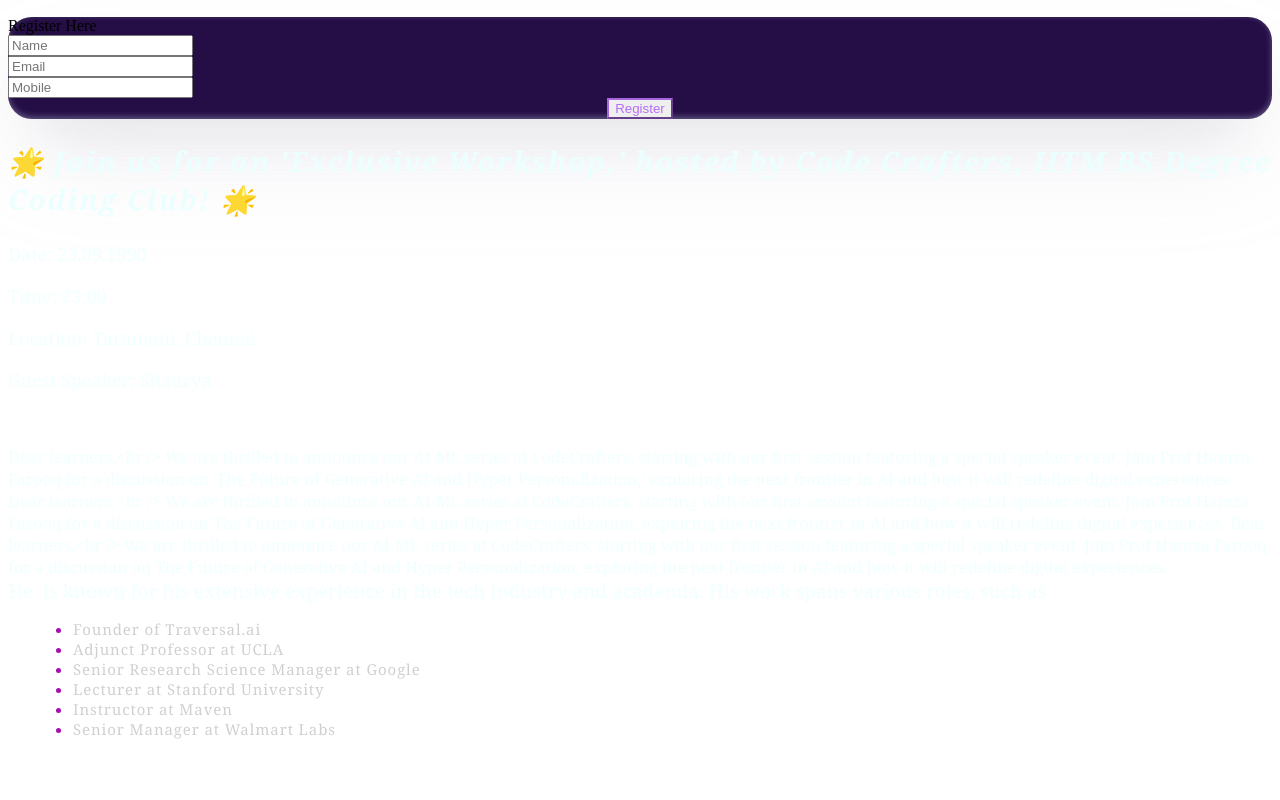
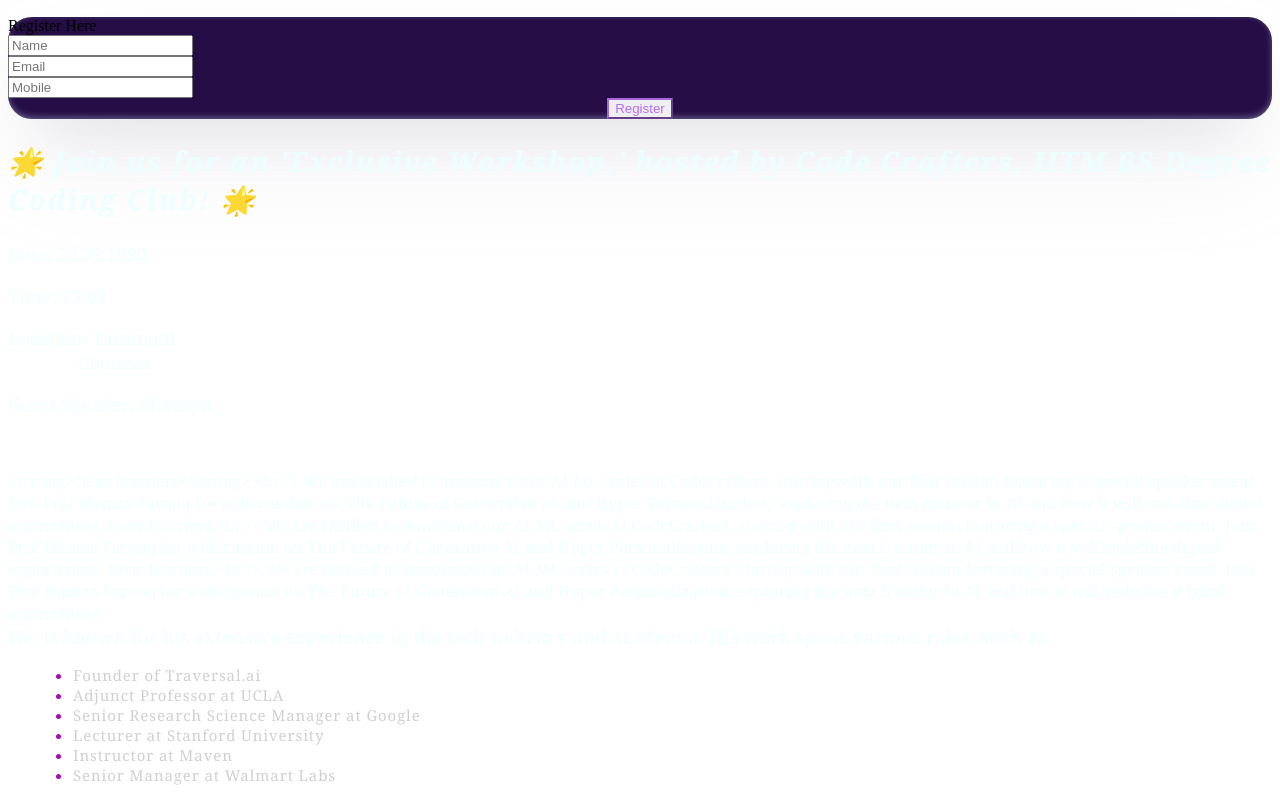
Before and after one commit to Aman-iitm-10/Solitary, a Next.js app: page /Events in a window 1280 px wide. Shown: the part 1240-2040 px from the top of the page. Before the commit the page ends 1994 px from the top, so only its background shows below. Built offline with nearby package versions, Linux system fonts and the light colour scheme.

Commit message:
nothing much

```diff
--- a/src/components/FeaturedEvents.css
+++ b/src/components/FeaturedEvents.css
@@ -77,7 +77,7 @@
 }
 
 .expandevents:hover{
-  height: 450px;
+  height: 500px;
 }
 
 .expandevents{
--- a/src/components/FeaturedEvents.jsx
+++ b/src/components/FeaturedEvents.jsx
@@ -2,7 +2,7 @@
 
 const FeaturedEvents = () => {
   return (
-    <div className="relative w-[994px] h-[340px] expandevents">
+    <div className="relative w-[994px] h-[340px] expandevents mt-5">
       <div className="absolute inset-0 rounded-[10px] shadow-lg border border-[#cecece] backdrop-blur-[20px] p-4">
         {/* Top section: Event Image & Title */}
         <div className="flex">
@@ -58,6 +58,16 @@
         {/* Speaker Information */}
         <div className="mt-6 text-white text-[10px] font-bold leading-[15px]">
           Prof Hamza Farooq is known for his extensive experience in tech and academia, spanning various roles:
+          Prof Hamza Farooq is known for his extensive experience in tech and academia, spanning various roles:
+          Prof Hamza Farooq is known for his extensive experience in tech and academia, spanning various roles:
+          Prof Hamza Farooq is known for his extensive experience in tech and academia, spanning various roles:
+          Prof Hamza Farooq is known for his extensive experience in tech and academia, spanning various roles:
+          Prof Hamza Farooq is known for his extensive experience in tech and academia, spanning various roles:
+          Prof Hamza Farooq is known for his extensive experience in tech and academia, spanning various roles:
+          Prof Hamza Farooq is known for his extensive experience in tech and academia, spanning various roles:
+          Prof Hamza Farooq is known for his extensive experience in tech and academia, spanning various roles:
+          Prof Hamza Farooq is known for his extensive experience in tech and academia, spanning various roles:
+
           <br />Founder of Traversal.ai | Adjunct Professor at UCLA | Senior Research Manager at Google | Lecturer at Stanford University | Instructor at Maven | Senior Manager at Walmart Labs
         </div>
       </div>
--- a/src/components/NavTry.jsx
+++ b/src/components/NavTry.jsx
@@ -9,11 +9,11 @@
 
 export default function NavTry(){
     return (
-        <nav className="w-80 bg-[#180037] p-5 flex flex-col justify-between h-full sidebar">
+        <nav className="bg-[#180037] p-5 flex flex-col h-full sidebar">
             <div className="logo text-center">
                 <h1 className="text-2xl font-bold">SOLITARY</h1>
             </div>
-            <ul className="mt-10 space-y-5 nav-list">
+            <ul className="space-y-5 nav-list">
                 <li><a href="#" className="text-lg hover:bg-[#6600ff] py-2 px-2 rounded block">Home</a></li>
                 <li><a href="#" className="text-lg hover:bg-[#6600ff] py-2 px-2 rounded block">Events</a></li>
                 <li><a href="#" className="text-lg hover:bg-[#6600ff] py-2 px-2 rounded block">About Us</a></li>
@@ -21,7 +21,7 @@
                 <li><a href="#" className="text-lg hover:bg-[#6600ff] py-2 px-2 rounded block">Houses</a></li>
                 <li><a href="#" className="text-lg hover:bg-[#6600ff] py-2 px-2 rounded block">Resources</a></li>
             </ul>
-            <div className="border-t-2 border-white my-10"></div>
+            <div className="border-t-2 border-white mt-1"></div>
             <div className="footer text-left">
                 <p className="text-sm text-gray-500 leading-5 mb-5">Solitary Inc.<br />About Us<br />All Rights Reserved<br />2024</p>
                 <div className="flex space-x-2">
--- a/src/pages/Events.jsx
+++ b/src/pages/Events.jsx
@@ -36,12 +36,26 @@
                       </button>
           </div>
       </div>
-          <FeaturedEventsFullPage title=" 🌟 Join us for an 'Exclusive Workshop,' hosted by Code Crafters, IITM BS Degree Coding Club! 🌟" description=" Dear learners,<br />
-              We are thrilled to announce our AI-ML series at CodeCrafters, starting with our first session featuring a special speaker event. Join Prof Hamza Farooq for a discussion on 'The Future of Generative AI and Hyper Personalization,' exploring the next frontier in AI and how it will redefine digital experiences. Dear learners,<br />
-              We are thrilled to announce our AI-ML series at CodeCrafters, starting with our first session featuring a special speaker event. Join Prof Hamza Farooq for a discussion on The Future of Generative AI and Hyper Personalization, exploring the next frontier in AI and how it will redefine digital experiences.
+          <FeaturedEventsFullPage title=" 🌟 Join us for an 'Exclusive Workshop,' hosted by Code Crafters,
+          IITM BS Degree Coding Club! 🌟" description="<strong>Dear learners</strong>,<br />
+              We are thrilled to announce our AI-ML series at CodeCrafters, starting with our first session
+              featuring a special speaker event. Join Prof Hamza Farooq for a discussion on 'The Future of
+              Generative AI and Hyper Personalization,' exploring the next frontier in AI and how it will
+              redefine digital experiences. Dear learners,<br />
+              We are thrilled to announce our AI-ML series at CodeCrafters, starting with our first session
+              featuring a special speaker event. Join Prof Hamza Farooq for a discussion on The Future of
+               Generative AI and Hyper Personalization, exploring the next frontier in AI and how it will
+               redefine digital experiences.
               Dear learners,<br />
-              We are thrilled to announce our AI-ML series at CodeCrafters, starting with our first session featuring a special speaker event. Join Prof Hamza Farooq for a discussion on The Future of Generative AI and Hyper Personalization, exploring the next frontier in AI and how it will redefine digital experiences." information=" He  is known for his extensive experience in the tech industry and academia. His work spans various roles, such as" date="23.09.1990" time="23:00" location="Taramani, Chennai" guest="Shaurya"/>
+              We are thrilled to announce our AI-ML series at CodeCrafters, starting with our first session
+              featuring a special speaker event. Join Prof Hamza Farooq for a discussion on The Future of
+              Generative AI and Hyper Personalization, exploring the next frontier in AI and how it will redefine d
+              igital experiences." information=" He  is known for his extensive experience in the tech industry and
+               academia. His work spans various roles, such as" date="23.09.1990" time="23:00" location="Taramani,
+               Chennai" guest="Shaurya"/>
              {/*<RegConfirmation/>
+
+             <FeaturedEvents/>
              <FeaturedEvents/>*/}
         </div>
       </div>
```
Also changed, not shown: src/components/styles.css (+5 -2 lines), src/pages/l.js (added).
